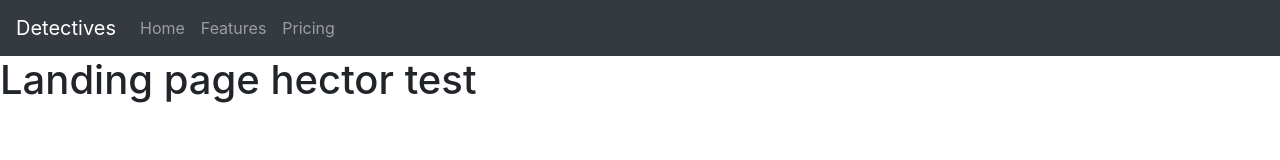
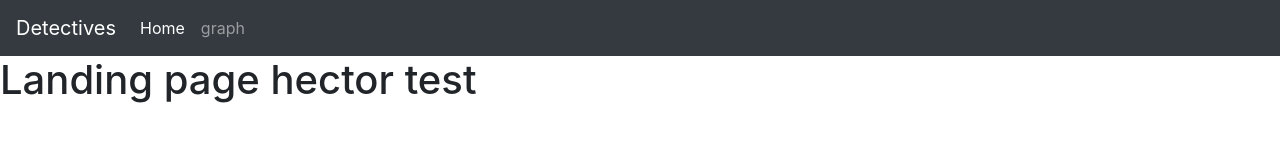
Before and after one commit to r0meroh/project_repo_CSE_455, a React (Create React App) app in the folder client/: page / in a window 1280 px wide. Shown: the top 160 px of the page. Built offline with nearby package versions, Linux system fonts and the light colour scheme.

Commit message:
added Navbar links

```diff
--- a/client/src/components/Navbar.js
+++ b/client/src/components/Navbar.js
@@ -1,14 +1,19 @@
 import React from 'react';
 import { Navbar, Nav, Form, FormControl, Button } from 'react-bootstrap';
+import { NavLink } from 'react-router-dom';
 const Navbar1 = () => {
   return (
     <>
       <Navbar bg='dark' variant='dark'>
         <Navbar.Brand href='#home'>Detectives</Navbar.Brand>
         <Nav className='mr-auto'>
-          <Nav.Link href='#home'>Home</Nav.Link>
-          <Nav.Link href='#features'>Features</Nav.Link>
-          <Nav.Link href='#pricing'>Pricing</Nav.Link>
+          <Nav.Link as={NavLink} to='/' exact>
+            {' '}
+            Home{' '}
+          </Nav.Link>
+          <Nav.Link as={NavLink} to='/graph' exact>
+            graph
+          </Nav.Link>
         </Nav>
       </Navbar>
     </>
```
Also changed, not shown: 1 other file (tests, documents, lock files or other folders).
